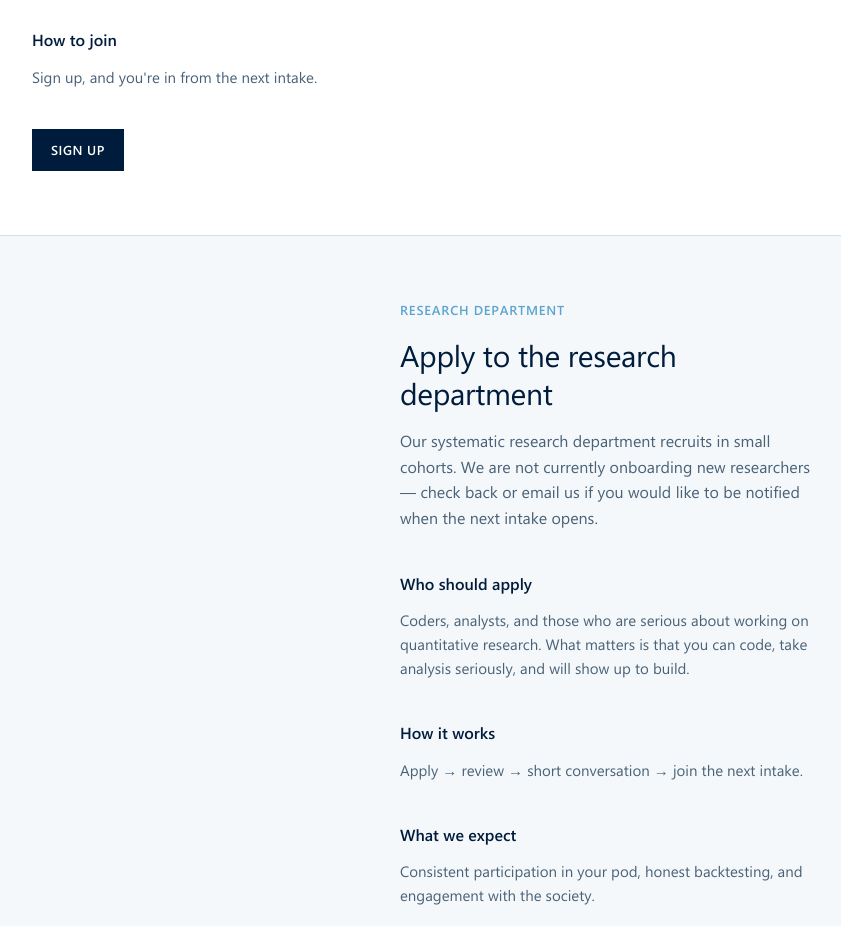
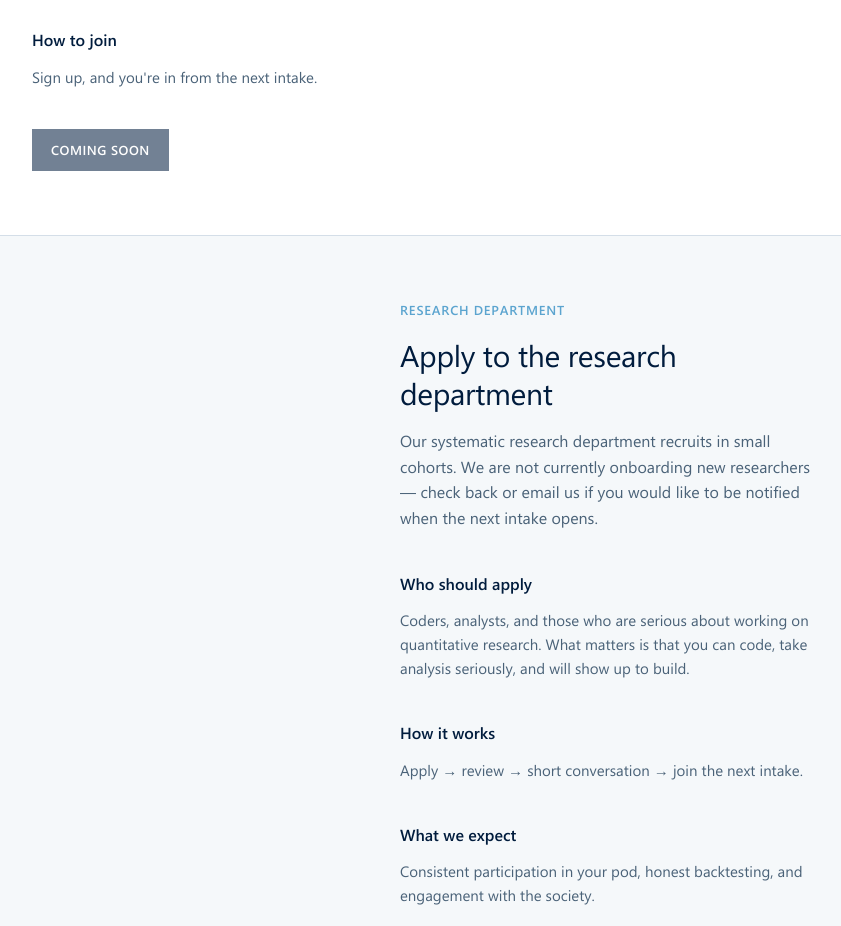
Before and after one commit to Anastasios-Vlachmpeis/MQR-website, a plain HTML site: page join.html in a window 1280 px wide. Shown: the part 800-1726 px from the top of the page, without its empty margins (32-873 px from the left). Drawn offline with Linux system fonts and the light colour scheme.

Commit message:
signu can wait

```diff
--- a/join.html
+++ b/join.html
@@ -72,7 +72,7 @@
           <p>Sign up, and you're in from the next intake.</p>
         </div>
 
-        <a href="[SIGNUP_URL]" class="btn btn-filled join-apply-btn">Sign up</a>
+        <span class="btn btn-filled btn-disabled join-apply-btn" aria-disabled="true">Coming soon</span>
       </div>
     </section>
 
```
